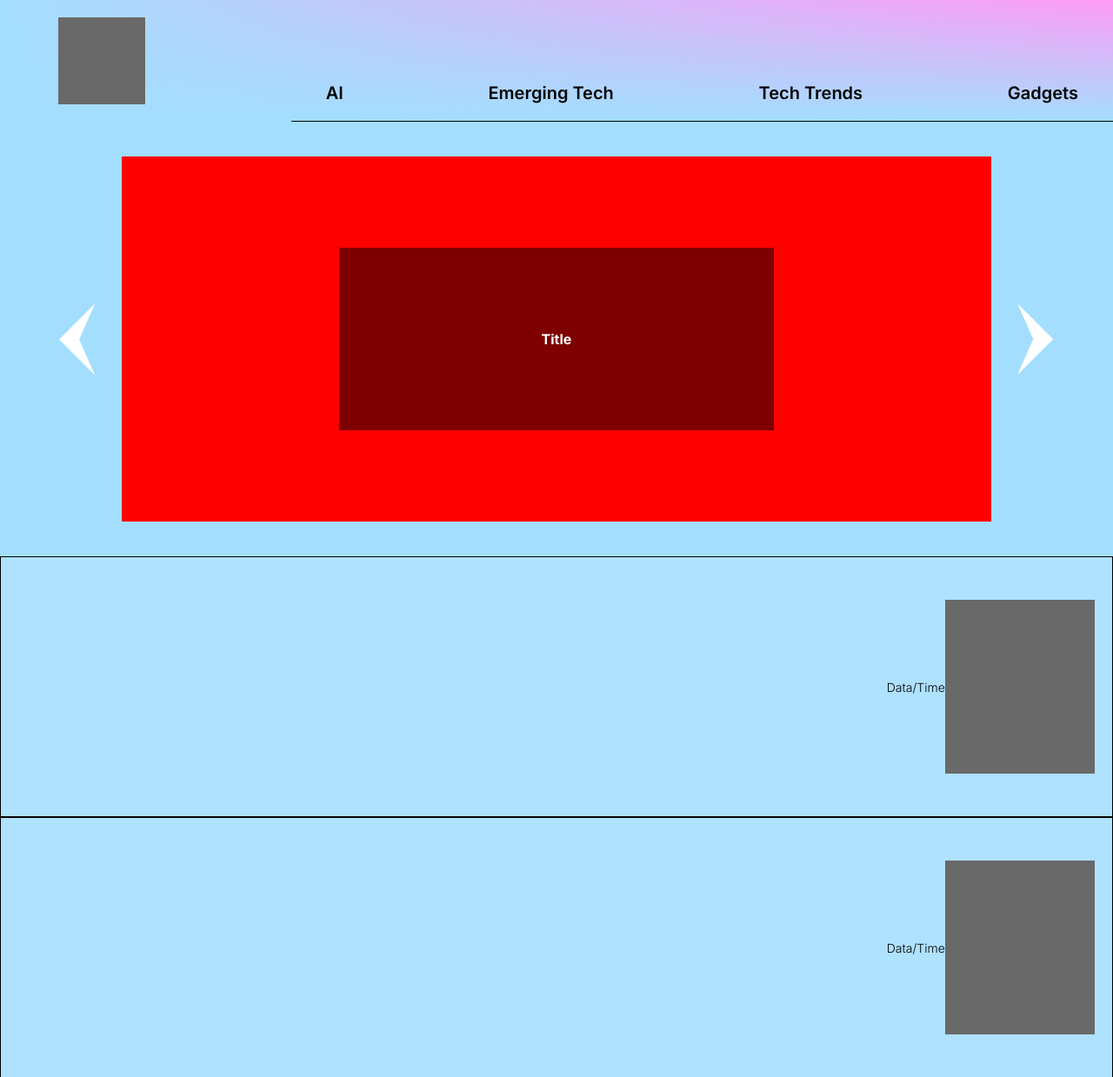
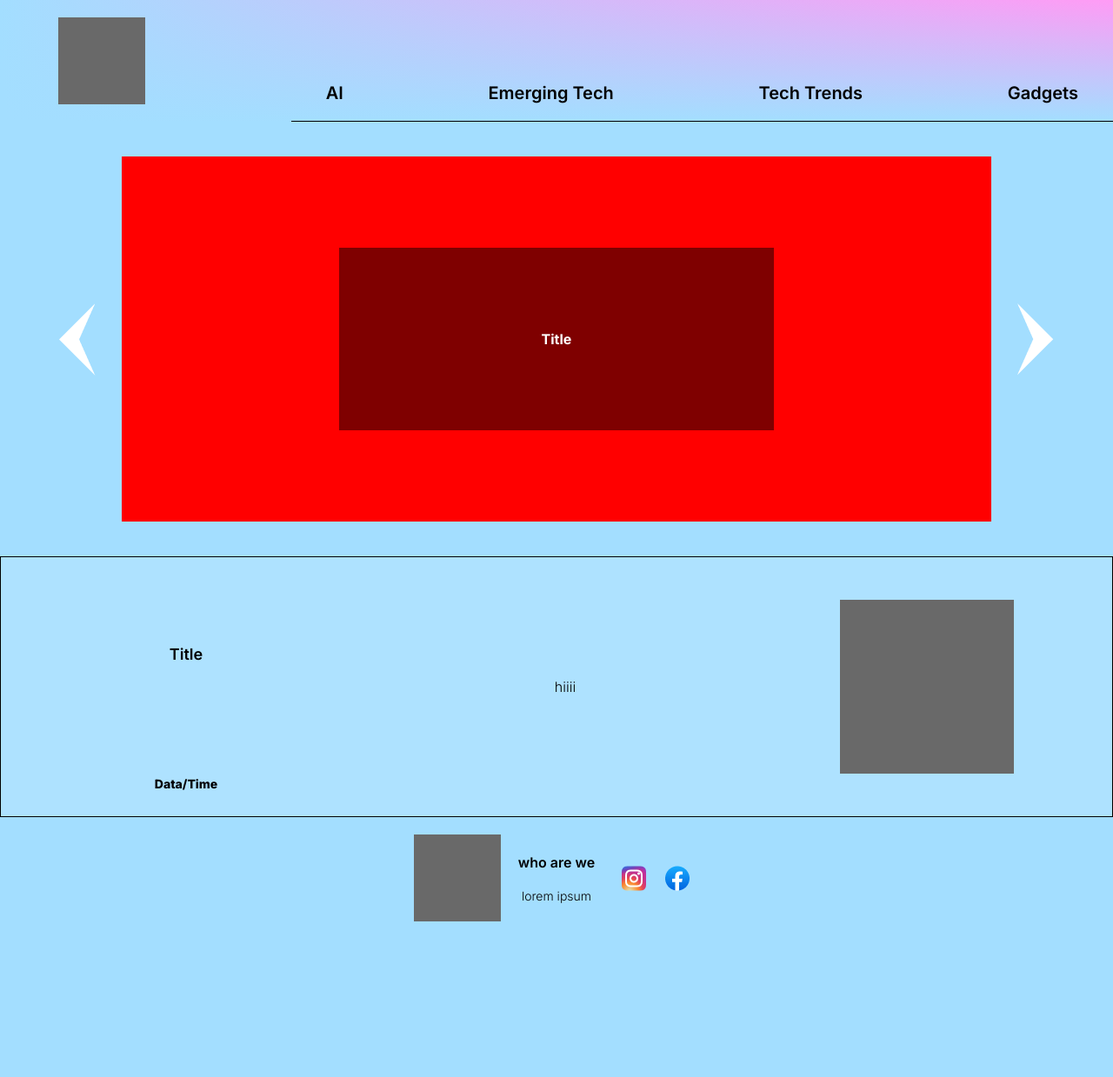
Before and after one commit to Helflaa/Exam, a plain HTML site: page index.html in a window 1280 px wide. Shown: the top 1239 px of the page at 87% size. After the commit the page ends 1080 px from the top, so only its background shows below. Drawn offline with Linux system fonts and the light colour scheme.

Commit message:
finished index.Html
-finished with index.html
-finished styling

```diff
--- a/css/index.css
+++ b/css/index.css
@@ -54,30 +54,41 @@
 .post {
     width: 100%;
     height: 300px;
-    display: flex;
-    justify-content: space-between;
-    align-items: center;
-    padding: 20px;
     background: #AEE2FF;
     border: 1px solid black;
+    display: grid;
+    align-items:center;
+    justify-items: center;
+    grid-template-columns: repeat(3,1fr);
+    grid-template-rows: 3fr 1fr;
+    grid-template-areas:
+    'title body image'
+    'date body image';
 }
 
-.titleAndData {
-    width: 100%;
-    height: 100%;
+.title{
+    grid-area: title;
     display: flex;
-    flex-direction: column;
     justify-content: center;
-    align-items: flex-end;
+    align-items: center;
     font-family: Inter, sans-serif;
-    font-size: 14px;
+    font-weight: 600;
+    font-size: 18px;
+}
+
+.body{
+    grid-area: body;
+    display: flex;
+    justify-content: center;
+    align-items: center;
+    font-family: Inter, sans-serif;
     font-weight: 300;
-
+    font-size: 20px;
 }
 
 
-
 .paragraph {
+    grid-area: body;
     display: flex;
     justify-content: center;
     align-items: center;
@@ -87,7 +98,18 @@
 
 }
 
+.dateAndTime{
+    grid-area: date;
+    display: flex;
+    justify-content: center;
+    align-items: center;
+    font-family: Inter, sans-serif;
+    font-weight: 800;
+    font-size: 14px;
+}
+
 .postImage {
+    grid-area: image;
     width: 200px;
     height: 200px;
     background: dimgray;
--- a/index.html
+++ b/index.html
@@ -47,15 +47,10 @@
         <button id="rightBtn"></button>
     </div>
     <div id="mainContent">
-        <div class="post">
-            <div class="titleAndData">Data/Time</div>
-            <div class="paragraph"></div>
-            <div class="postImage"></div>
-        </div>
-    </div>
     <div class="post">
-        <div class="titleAndData">Data/Time</div>
-        <div class="paragraph"></div>
+        <div class="title">Title</div>
+        <div class="dateAndTime">Data/Time</div>
+        <div class="paragraph">hiiii</div>
         <div class="postImage"></div>
     </div>
 
```
